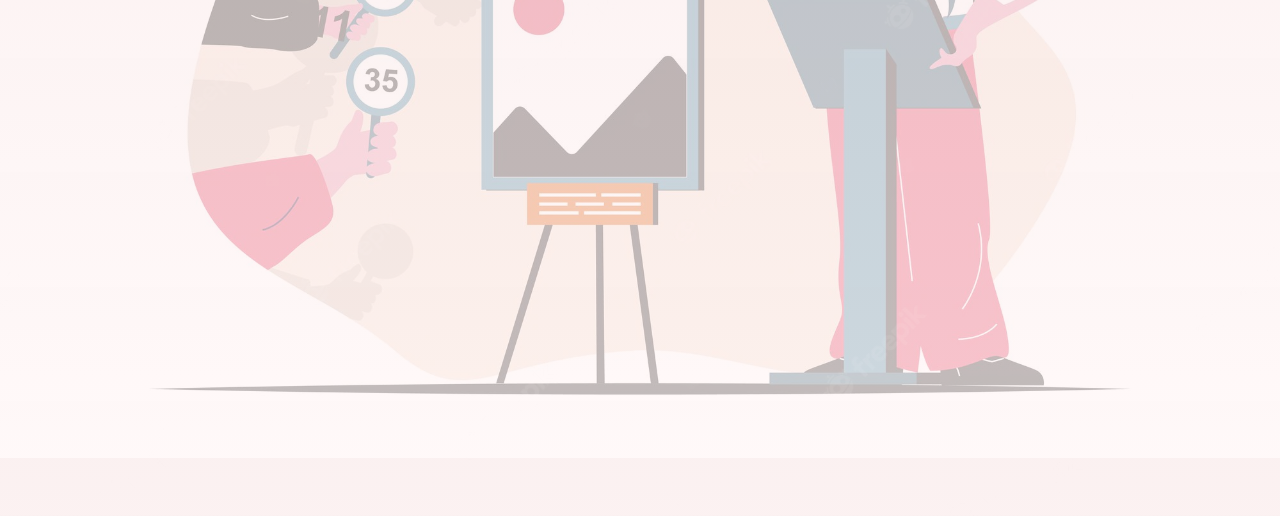
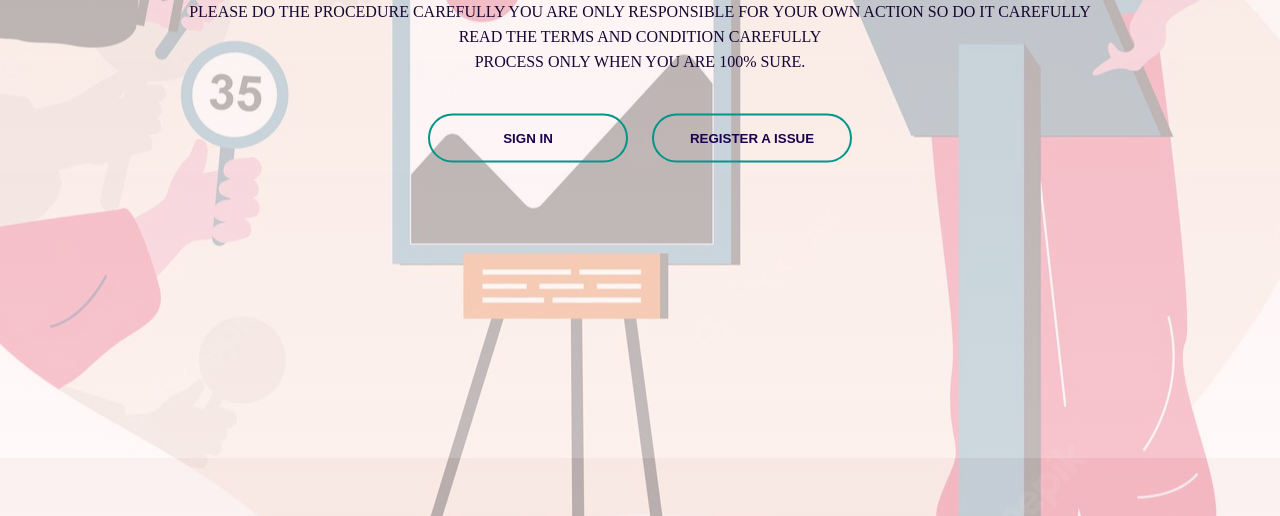
Before and after one commit to gp-18/auctionaers_webapp, a website: page index.html in a window 1280 px wide. Shown: the part 342-858 px from the top of the page. Drawn offline with nearby package versions, Linux system fonts and the light colour scheme.

Commit message:
some minute changes

```diff
--- a/index.html
+++ b/index.html
@@ -46,7 +46,7 @@
       </ul>
     </div>
 
-    <!-- <div class="content">
+    <div class="content">
       <h1>WELCOME TO THE ONLINE AUCTION PLATFORM</h1>
       <p>
         PLEASE DO THE PROCEDURE CAREFULLY YOU ARE ONLY RESPONSIBLE FOR YOUR OWN
@@ -64,7 +64,7 @@
             <span></span>REGISTER A ISSUE
           </button></a>
       </div>
-    </div> -->
+    </div>
 
 
   </body>
--- a/style.css
+++ b/style.css
@@ -5,8 +5,9 @@
 
 body{
     background: linear-gradient(rgba(249, 234, 234, 0.689),rgba(255, 246, 246, 0.716)),url(Images/bg.webp);
-    background-size: cover;
+    background-size:auto;
     height: 100vh;
+    width: 100vw;
     background-position: center;
     position: relative;
 }
```
